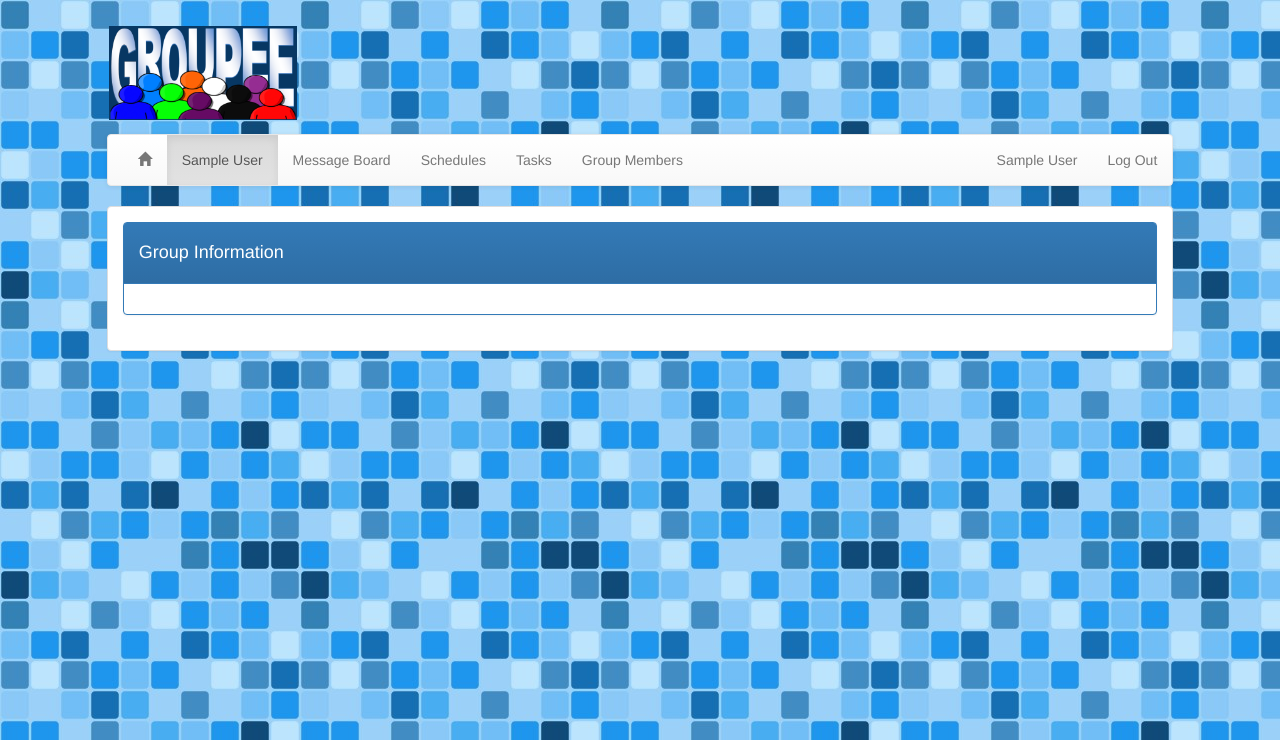
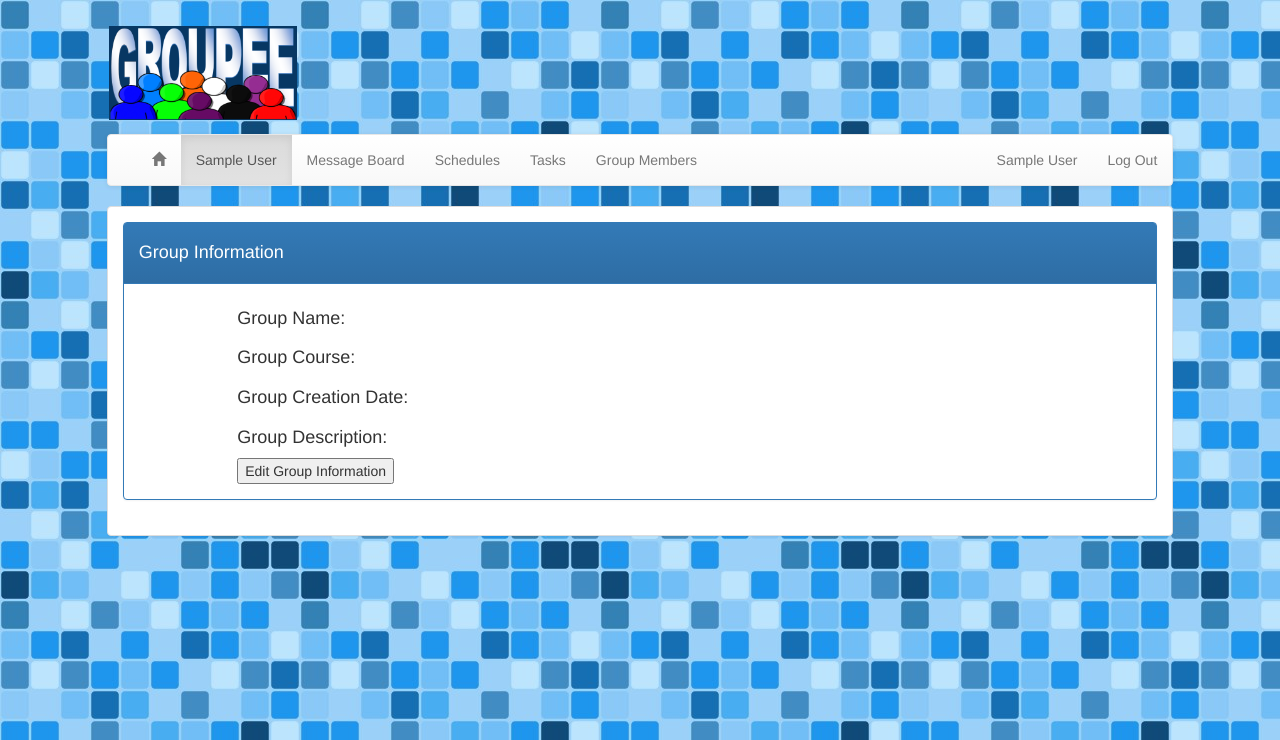
Before and after one commit to andrewmichienzi/WebProject, a PHP site: page /Home/groupHome.php in a window 1280 px wide. Shown: the top 740 px of the page. Run offline with PHP 8.4, Linux system fonts and the light colour scheme; the visitor is signed in with stand-in values (Sample User, id 1); data that the repository does not hold is empty; some libraries are stand-ins or nearby versions.

Commit message:
Added showing group information and editing group information.

```diff
--- a/Home/createGroup.html
+++ b/Home/createGroup.html
@@ -33,7 +33,6 @@
 					&& ($("#description").val() == "" || $("#description").val() == null)) {
 					alert("Please fill out all fields.");
 				} else {
-					//$('form').submit();
 					$.ajax({
 						type: 'POST',
 						data: {	groupName: $('#groupName').val(),
--- a/Home/getGroupInformation.php
+++ b/Home/getGroupInformation.php
@@ -0,0 +1,22 @@
+<?php
+	require '../checkSessionInformation.php';
+    checkSessionInformation();
+    session_start();
+
+	require '../databaseConnection.php';
+	$conn = getDBConnection();
+
+	$sql = 'SELECT * FROM Groups WHERE groupId = '.$_SESSION['groupId'].';';
+	$result = mysql_query($sql, $conn);
+	if(!$result) {
+		echo "ERROR";
+	} else {
+		$record = mysql_fetch_array($result);
+		$groupInfo = array();
+		$groupInfo['groupName'] = $record['name'];
+		$groupInfo['course'] = $record['course'];
+		$groupInfo['description'] = $record['description'];
+		$groupInfo['createDate'] = $record['createDate'];
+		echo json_encode($groupInfo);
+	}
+?>
--- a/Home/groupHome.php
+++ b/Home/groupHome.php
@@ -26,7 +26,57 @@
 		#content {
 			padding:0;
 		}
+		#groupInformation h4 {
+			display: inline-block;
+		}
+		span {
+			padding-left: 1em;
+		}
+		.hidden {
+			visibility: hidden;
+		}
 	</style>
+	<script>
+		$(document).ready(function () {
+			getGroupInfo();
+			$('#showForm').click(function () {
+				$('#groupInformation').addClass('hidden');
+				$('#groupForm').removeClass('hidden');
+			});
+			$('#button').click(function (event) {
+				event.preventDefault();
+				$.ajax({
+					type: "POST",
+					url: "./updateGroup.php",
+					data: {groupName:$('#groupName').val(), course:$('#course').val(), description:$('#description').val()}
+				}).done(function(data) {
+					if(data == 'SUCCESS') {
+						window.location.href = './groupHome.php';
+					} else {
+						alert("There was a problem updating the group information.");
+					}
+				});
+			});
+		});
+
+		function getGroupInfo() {
+			$.ajax('./getGroupInformation.php')
+			.done(function(data) {
+				var groupInfo = JSON.parse(data);
+				if(data == 'ERROR') {
+					alert('There was a problem getting the group information.');
+				} else {
+					$('h4.groupName > span').text(groupInfo.groupName);
+					$('#groupName').val(groupInfo.groupName);
+					$('h4.groupCourse > span').text(groupInfo.course);
+					$('#course').val(groupInfo.course);
+					$('h4.creationDate > span').text(groupInfo.createDate);
+					$('h4.description > span').text(groupInfo.description);
+					$('#description').val(groupInfo.description);
+				}
+			});
+		}
+	</script>
 </head>
 <body>
 	<div id = "header">
@@ -38,12 +88,12 @@
 				<li><a id="home" href="home.html"><span class="glyphicon glyphicon-home" aria-hidden="true"></span></a></li>
 				<li class="active"><a id="currentProject" href="#"><?php session_start(); echo $_SESSION['groupName'];?></a></li>
 				<li><a id="messages" href="../MessageBoard/messages.html">Message Board</a></li>
-				<li><a id="schedule" href="../Sechedule/schedules.html">Schedules</a></li>
+				<li><a id="schedule" href="../Schedule/schedules.html">Schedules</a></li>
 				<li><a id="tasks" href="../Tasks/tasks.html">Tasks</a></li>
 				<li><a id="groupMembers" href="../GroupMembers/groupMembers.html">Group Members</a></li>
 			</ul>
 			<ul class="nav navbar-nav navbar-right">
-				<li><a id="user" href="./UserProfile/userProfile.html"><?php session_start(); echo $_SESSION['name']; ?></a></li>
+				<li><a id="user" href="../UserProfile/userProfile.html"><?php session_start(); echo $_SESSION['name']; ?></a></li>
 				<li><a id="signout" href="../signout.php">Log Out</a></li>
 			</ul>
 		</nav>
@@ -53,26 +103,53 @@
 		<div class="panel panel-default">
 			<div id="contentBody" class="panel-body">
 
-				<div class="panel panel-primary">
+				<div id="groupInformation" class="panel panel-primary">
 					<div class="panel-heading">
 						<h4>Group Information</h4>
 					</div>
 					<div class="panel-body">
-						<div class="row">
-							<?php
-								//session_start();
-								//require '../databaseConnection.php';
-								//$sql = "SELECT * FROM Groups WHERE groupId = ".$_SESSION['groupId'].";";
-
-
-
-
-
-							?>
+						<div class="row col-xs-offset-1 col-xs-10">
+							<h4 class="groupName">Group Name:<span></span></h4>
+						</div>
+						<div class="row col-xs-offset-1 col-xs-10">
+							<h4 class="groupCourse">Group Course:<span></span></h4>
+						</div>
+						<div class="row col-xs-offset-1 col-xs-10">
+							<h4 class="creationDate">Group Creation Date:<span></span></h4>
+						</div>
+						<div class="row col-xs-offset-1 col-xs-10">
+							<h4 class="description">Group Description:<span></span></h4>
+						</div>
+						<div class="row col-xs-offset-1 col-xs-10">
+							<button id="showForm">Edit Group Information</button>
 						</div>
 					</div>
 				</div>
 
+				<div id="groupForm" class="panel panel-primary hidden">
+					<div class="panel-heading">
+						<h4>Edit Group Information</h4>
+					</div>
+					<div class="panel-body">
+							<form class="col-xs-offset-1 col-xs-10" action="./updateGroup.php" method="POST">
+								<div class="form-group">
+								<label for="groupName">Group Name</label>
+								<input type="text" class="form-control" id="groupName" name="groupName" placeholder="Group Name" maxlength="25">
+							</div>
+							<div class="form-group">
+								<label for="course">Course</label>
+								<input type="text" class="form-control" id="course" name="course" placeholder="Course" maxlength="25">
+							</div>
+							<div class="form-group">
+								<label for="groupName">Group Description</label>
+								<input type="textarea" class="form-control" id="description" name="description" placeholder="Group Description" maxlength="100">
+							</div>
+							<div class="form-group">
+						  		<button type="submit" id="button" class="btn btn-default">Update Group</button>
+							</div>
+							</form>
+					</div>
+				</div>
 			</div>
 		</div>
 	</div>
--- a/Home/home.html
+++ b/Home/home.html
@@ -58,7 +58,7 @@
 					}
 					var groupButton = $("<div class='buttonRow'></div>" );
 					var thumb = $("<div class='thumbnail text-center buttonRow col-xs-10 col-sm-4 col-xs-offset-1'></div>");
-					var link = $("<a href='setGroupSessionVariable.php?groupId="+key+"&groupName="+obj[key]+"'><h4>"+obj[key]+"</h4></a>");
+					var link = $("<a href='setGroupSessionVariable.php?groupId="+key+"'><h4>"+obj[key]+"</h4></a>");
 					if(index %2 == 1) {
 						thumb.addClass("col-sm-offset-2");
 					}
@@ -82,7 +82,7 @@
 			</ul>
 			<ul class="nav navbar-nav navbar-right">
 				<li><a id="user" href="../UserProfile/userProfile.html"></a></li>
-				<li><a id="signout" href="../signout.php">Sign Out</a></li>
+				<li><a id="signout" href="../signout.php">Log Out</a></li>
 			</ul>
 		</nav>
 	</div>
--- a/signout.php
+++ b/signout.php
@@ -14,6 +14,6 @@
 	}
 
 	session_regenerate_id(true);
-	header("Location: login.html");
+	header("Location: ./login.html");
 	exit();
 ?>
```
Also changed, not shown: Home/getUserGroups.php (deleted, +0 -15 lines), Home/updateGroup.php (added, +13 -0 lines), getGroupInformation.php (deleted).
